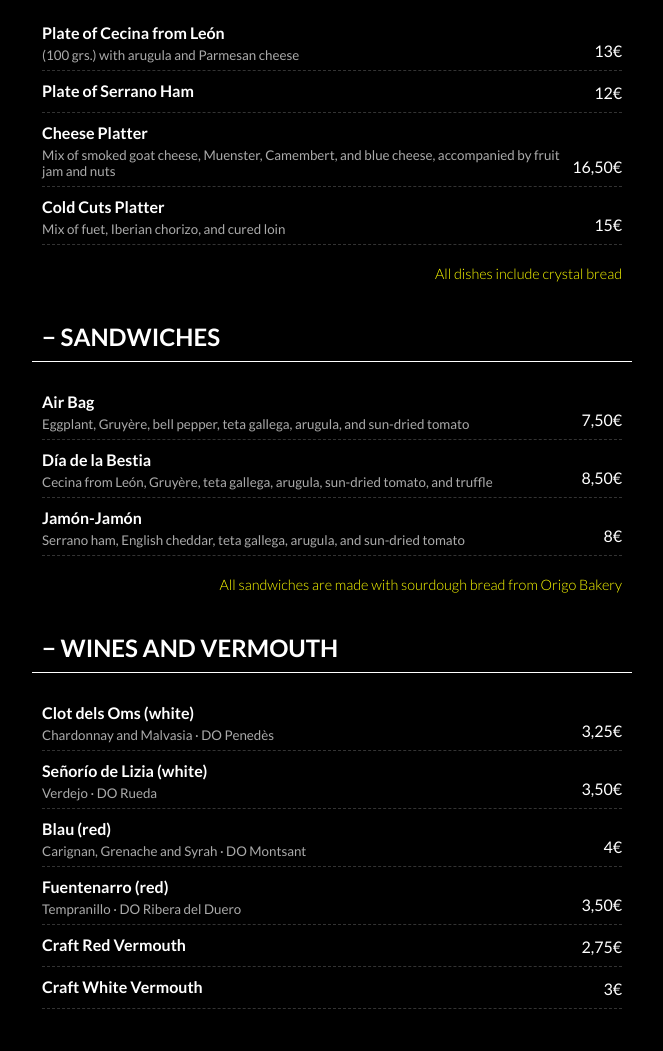
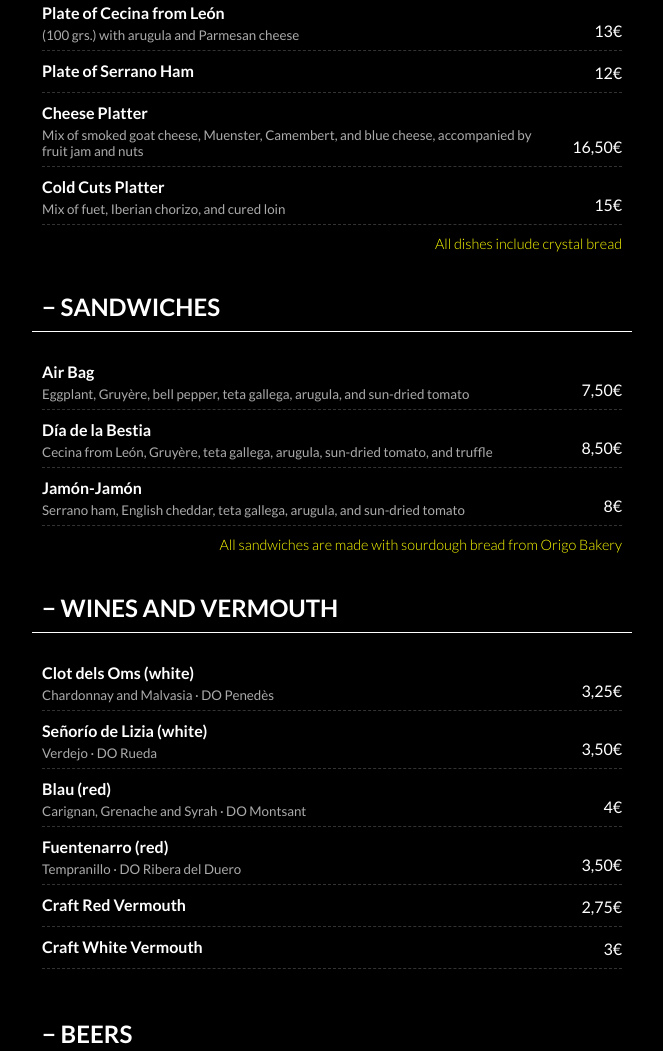
Before and after one commit to leooosalinas/atomicbar, a plain HTML site: page carta/index.html in a window 1280 px wide. Shown: the part 1564-2615 px from the top of the page, without its empty margins (308-971 px from the left). Drawn offline with Linux system fonts and the light colour scheme.

Commit message:
Corrección ancho descripción y margen footer

```diff
--- a/carta/style.css
+++ b/carta/style.css
@@ -84,7 +84,7 @@ body {
 .item-description {
     font-size: smaller;
     color: #aaa;
-    width: 90%;
+    width: 85%;
 }
 
 .item-price {
@@ -94,7 +94,6 @@ body {
 }
 
 .section-footer {
-    margin: 20px 0 0 0;
     text-align: right;
     font-size: 0.9rem;
     font-weight: 300;
```
